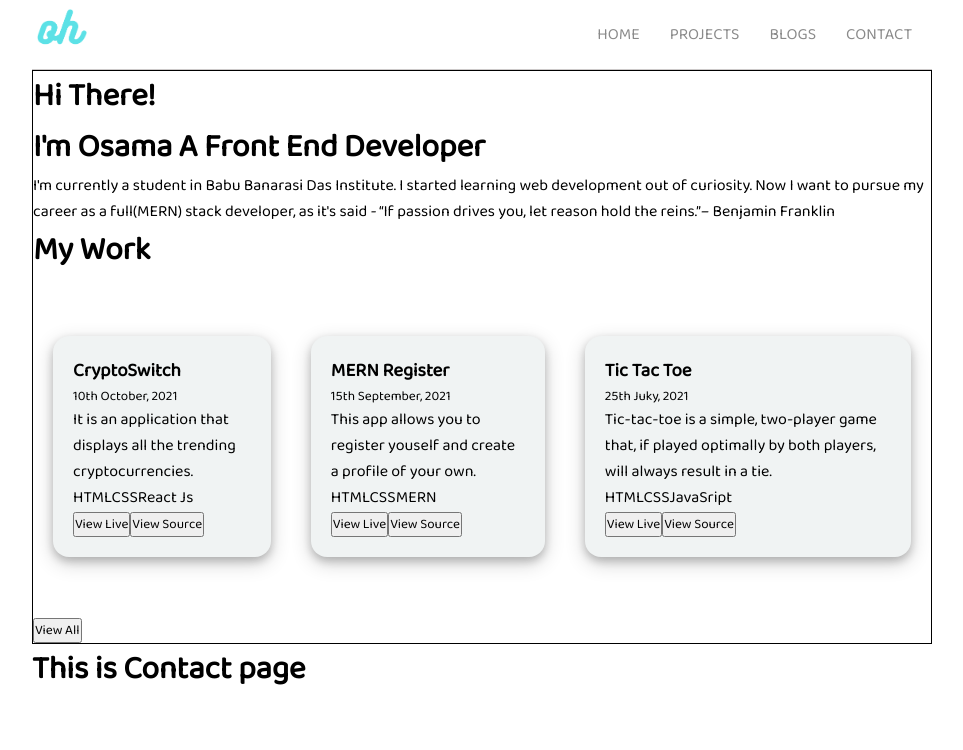
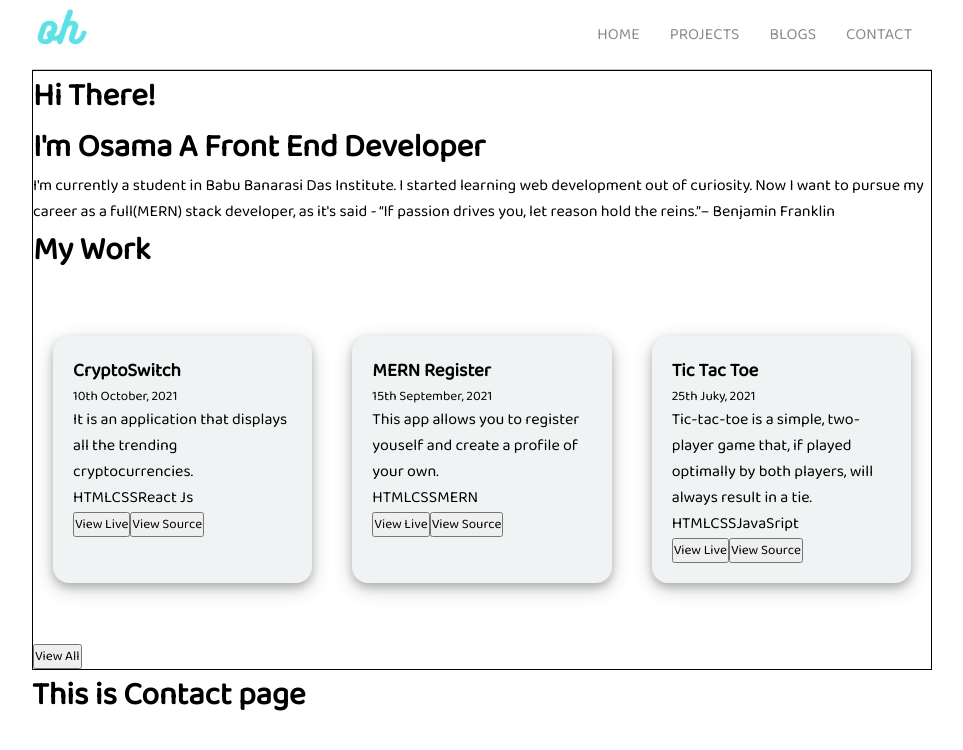
Before and after one commit to osamahannan/Portfolio-2.0, a React (Create React App) app: page / in a window 1280 px wide. Shown: the top 750 px of the page, without its empty margins (158-1121 px from the left). Built offline with nearby package versions, Linux system fonts and the light colour scheme.

Commit message:
updated card section

```diff
--- a/src/index.css
+++ b/src/index.css
@@ -68,11 +68,7 @@
 .card {
   display: flex;
   flex-direction: column;
-  /* justify-content: space-evenly; */
-  /* align-items: center; */
-  /* width: 800px; */
-  /* height: 540px; */
-  /* margin: auto; */
+  width: 400px;
   padding: 20px;
   margin: 60px 20px;
   background-color: rgb(240, 243, 243);
```
